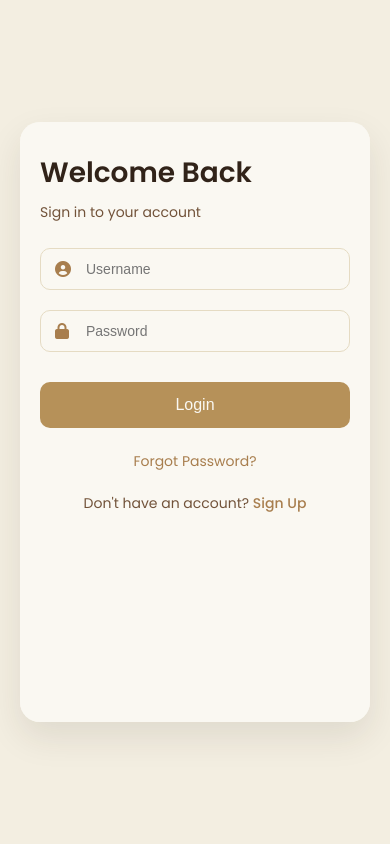
After one commit to Hugo343/larissa_new, a PHP site: page /auth.php?mode=login in a window 390 px wide. The commit adds this page. Run offline with PHP 8.4, Linux system fonts and the light colour scheme.

Commit message:
style
register dan login jadi 1 halaman

```diff
--- /dev/null
+++ b/auth.php
@@ -0,0 +1,439 @@
+<?php
+session_start();
+require_once 'config.php';
+
+$mode = isset($_GET['mode']) ? $_GET['mode'] : 'login';
+
+if ($_SERVER['REQUEST_METHOD'] === 'POST') {
+    if ($mode === 'login') {
+        $username = $_POST['username'];
+        $password = $_POST['password'];
+
+        $stmt = $pdo->prepare("SELECT * FROM users WHERE username = ?");
+        $stmt->execute([$username]);
+        $user = $stmt->fetch(PDO::FETCH_ASSOC);
+
+        if ($user && password_verify($password, $user['password'])) {
+            $_SESSION['user_id'] = $user['id'];
+            $_SESSION['username'] = $user['username'];
+            echo json_encode(['success' => true, 'redirect' => 'index.php']);
+            exit;
+        } else {
+            echo json_encode(['success' => false, 'error' => 'Invalid username or password']);
+            exit;
+        }
+    } elseif ($mode === 'register') {
+        $username = $_POST['username'];
+        $email = $_POST['email'];
+        $password = password_hash($_POST['password'], PASSWORD_DEFAULT);
+        $full_name = $_POST['full_name'];
+        $phone = $_POST['phone'];
+
+        $stmt = $pdo->prepare("INSERT INTO users (username, email, password, full_name, phone) VALUES (?, ?, ?, ?, ?)");
+        if ($stmt->execute([$username, $email, $password, $full_name, $phone])) {
+            echo json_encode(['success' => true, 'message' => 'Registration successful. Please log in.']);
+            exit;
+        } else {
+            echo json_encode(['success' => false, 'error' => 'Registration failed. Please try again.']);
+            exit;
+        }
+    }
+}
+?>
+<!DOCTYPE html>
+<html lang="id">
+<head>
+    <meta charset="UTF-8">
+    <meta name="viewport" content="width=device-width, initial-scale=1.0">
+    <title><?php echo $mode === 'login' ? 'Login' : 'Register'; ?> - Larissa Salon Studio</title>
+    <link rel="stylesheet" href="https://cdnjs.cloudflare.com/ajax/libs/font-awesome/6.0.0-beta3/css/all.min.css">
+    <style>
+        @import url('https://fonts.googleapis.com/css2?family=Poppins:wght@300;400;500;600&display=swap');
+
+        :root {
+            --tan-50: #faf8f2;
+            --tan-100: #f3eee1;
+            --tan-200: #e5dbc3;
+            --tan-300: #d4c39d;
+            --tan-400: #c7ad7f;
+            --tan-500: #b69159;
+            --tan-600: #a87e4e;
+            --tan-700: #8c6642;
+            --tan-800: #72533a;
+            --tan-900: #5d4431;
+            --tan-950: #312319;
+        }
+
+        * {
+            margin: 0;
+            padding: 0;
+            box-sizing: border-box;
+        }
+
+        body {
+            font-family: 'Poppins', sans-serif;
+            background: var(--tan-100);
+            min-height: 100vh;
+            display: flex;
+            align-items: center;
+            justify-content: center;
+            padding: 20px;
+        }
+
+        .auth-container {
+            background: var(--tan-50);
+            border-radius: 20px;
+            box-shadow: 0 15px 35px rgba(49, 35, 25, 0.1);
+            width: 100%;
+            max-width: 1000px;
+            min-height: 600px;
+            display: flex;
+            overflow: hidden;
+            position: relative;
+            transition: all 0.6s cubic-bezier(0.4, 0, 0.2, 1);
+        }
+
+        .auth-image {
+            flex: 1;
+            background-size: cover;
+            background-position: center;
+            position: relative;
+            transition: all 0.6s cubic-bezier(0.4, 0, 0.2, 1);
+        }
+
+        .auth-image::before {
+            content: '';
+            position: absolute;
+            top: 0;
+            left: 0;
+            right: 0;
+            bottom: 0;
+            background: rgba(49, 35, 25, 0.3);
+            z-index: 1;
+        }
+
+        .auth-form-container {
+            flex: 1;
+            padding: 40px;
+            position: relative;
+            min-width: 450px;
+            background: var(--tan-50);
+            transition: all 0.6s cubic-bezier(0.4, 0, 0.2, 1);
+        }
+
+        .auth-container.register-mode {
+            flex-direction: row-reverse;
+        }
+
+        .form-wrapper {
+            position: relative;
+            width: 100%;
+            height: 100%;
+            transition: all 0.6s cubic-bezier(0.4, 0, 0.2, 1);
+        }
+
+        .login-form, .register-form {
+            position: absolute;
+            top: 0;
+            left: 0;
+            width: 100%;
+            opacity: 0;
+            visibility: hidden;
+            transition: all 0.6s cubic-bezier(0.4, 0, 0.2, 1);
+            transform: translateX(50px);
+        }
+
+        .login-form.active,
+        .register-form.active {
+            opacity: 1;
+            visibility: visible;
+            transform: translateX(0);
+        }
+
+        h1 {
+            font-size: 28px;
+            color: var(--tan-950);
+            margin-bottom: 8px;
+            font-weight: 600;
+        }
+
+        p {
+            color: var(--tan-800);
+            margin-bottom: 25px;
+            font-size: 14px;
+        }
+
+        .form-group {
+            position: relative;
+            margin-bottom: 20px;
+        }
+
+        .form-group input {
+            width: 100%;
+            padding: 12px 15px 12px 45px;
+            border: 1.5px solid var(--tan-200);
+            border-radius: 10px;
+            font-size: 14px;
+            transition: all 0.3s;
+            background: var(--tan-50);
+            color: var(--tan-950);
+        }
+
+        .form-group input:focus {
+            border-color: var(--tan-400);
+            background: #fff;
+            box-shadow: 0 0 0 3px rgba(199, 173, 127, 0.1);
+            outline: none;
+        }
+
+        .form-group label {
+            position: absolute;
+            left: 15px;
+            top: 50%;
+            transform: translateY(-50%);
+            color: var(--tan-600);
+            transition: all 0.3s;
+            font-size: 16px;
+        }
+
+        .btn {
+            width: 100%;
+            padding: 14px;
+            background: var(--tan-500);
+            color: var(--tan-50);
+            border: none;
+            border-radius: 10px;
+            font-size: 16px;
+            font-weight: 500;
+            cursor: pointer;
+            transition: all 0.3s;
+            margin-top: 10px;
+        }
+
+        .btn:hover {
+            background: var(--tan-600);
+            transform: translateY(-2px);
+            box-shadow: 0 5px 15px rgba(168, 126, 78, 0.2);
+        }
+
+        .btn:active {
+            transform: translateY(0);
+        }
+
+        .auth-links {
+            text-align: center;
+            margin-top: 20px;
+        }
+
+        .auth-links a {
+            color: var(--tan-600);
+            text-decoration: none;
+            font-size: 14px;
+            transition: all 0.3s;
+        }
+
+        .auth-links a:hover {
+            color: var(--tan-700);
+            text-decoration: underline;
+        }
+
+        .alert {
+            padding: 12px 15px;
+            border-radius: 10px;
+            margin-bottom: 20px;
+            font-size: 14px;
+            display: none;
+        }
+
+        .alert-danger {
+            background-color: #fff2f2;
+            border: 1px solid #ffcdd2;
+            color: #d32f2f;
+        }
+
+        .alert-success {
+            background-color: #f0f9f0;
+            border: 1px solid #c3e6cb;
+            color: #155724;
+        }
+
+        .toggle-mode {
+            text-align: center;
+            margin-top: 20px;
+            font-size: 14px;
+        }
+
+        .toggle-mode a {
+            color: var(--tan-600);
+            text-decoration: none;
+            font-weight: 500;
+            transition: all 0.3s;
+        }
+
+        .toggle-mode a:hover {
+            color: var(--tan-700);
+            text-decoration: underline;
+        }
+
+        .floating-icon {
+            position: absolute;
+            z-index: 2;
+            color: var(--tan-50);
+            font-size: 24px;
+            animation: float 3s ease-in-out infinite;
+        }
+
+        @keyframes float {
+            0%, 100% { transform: translateY(0); }
+            50% { transform: translateY(-15px); }
+        }
+
+        .icon-1 { top: 20%; left: 15%; animation-delay: 0s; }
+        .icon-2 { top: 50%; right: 15%; animation-delay: 0.5s; }
+        .icon-3 { bottom: 20%; left: 25%; animation-delay: 1s; }
+
+        @media (max-width: 768px) {
+            .auth-container {
+                flex-direction: column !important;
+                max-width: 400px;
+            }
+
+            .auth-image {
+                display: none;
+            }
+
+            .auth-form-container {
+                min-width: unset;
+                width: 100%;
+                padding: 30px 20px;
+            }
+        }
+    </style>
+</head>
+<body>
+    <div class="auth-container <?php echo $mode === 'register' ? 'register-mode' : ''; ?>">
+        <div class="auth-image" style="background-image: url('images/dash-2.png')">
+            <div class="floating-icon icon-1"><i class="fas fa-spa"></i></div>
+            <div class="floating-icon icon-2"><i class="fas fa-pump-soap"></i></div>
+            <div class="floating-icon icon-3"><i class="fas fa-hand-sparkles"></i></div>
+        </div>
+        <div class="auth-form-container">
+            <div class="form-wrapper">
+                <div class="login-form <?php echo $mode === 'login' ? 'active' : ''; ?>">
+                    <h1>Welcome Back</h1>
+                    <p>Sign in to your account</p>
+                    <div id="login-alert" class="alert"></div>
+                    <form id="login-form" action="?mode=login" method="post">
+                        <div class="form-group">
+                            <label for="username"><i class="fas fa-user-circle"></i></label>
+                            <input type="text" id="username" name="username" placeholder="Username" required>
+                        </div>
+                        <div class="form-group">
+                            <label for="password"><i class="fas fa-lock"></i></label>
+                            <input type="password" id="password" name="password" placeholder="Password" required>
+                        </div>
+                        <button type="submit" class="btn">Login</button>
+                    </form>
+                    <div class="auth-links">
+                        <a href="#" class="forgot-password">Forgot Password?</a>
+                    </div>
+                    <div class="toggle-mode">
+                        <p>Don't have an account? <a href="#" class="switch-mode" data-mode="register">Sign Up</a></p>
+                    </div>
+                </div>
+                <div class="register-form <?php echo $mode === 'register' ? 'active' : ''; ?>">
+                    <h1>Create an Account</h1>
+                    <p>Join Larissa Salon Studio today</p>
+                    <div id="register-alert" class="alert"></div>
+                    <form id="register-form" action="?mode=register" method="post">
+                        <div class="form-group">
+                            <label for="full_name"><i class="fas fa-user"></i></label>
+                            <input type="text" id="full_name" name="full_name" placeholder="Full Name" required>
+                        </div>
+                        <div class="form-group">
+                            <label for="reg_username"><i class="fas fa-user-circle"></i></label>
+                            <input type="text" id="reg_username" name="username" placeholder="Username" required>
+                        </div>
+                        <div class="form-group">
+                            <label for="email"><i class="fas fa-envelope"></i></label>
+                            <input type="email" id="email" name="email" placeholder="Email" required>
+                        </div>
+                        <div class="form-group">
+                            <label for="phone"><i class="fas fa-phone"></i></label>
+                            <input type="tel" id="phone" name="phone" placeholder="Phone Number" required>
+                        </div>
+                        <div class="form-group">
+                            <label for="reg_password"><i class="fas fa-lock"></i></label>
+                            <input type="password" id="reg_password" name="password" placeholder="Password" required>
+                        </div>
+                        <button type="submit" class="btn">Register</button>
+                    </form>
+                    <div class="toggle-mode">
+                        <p>Already have an account? <a href="#" class="switch-mode" data-mode="login">Sign In</a></p>
+                    </div>
+                </div>
+            </div>
+        </div>
+    </div>
+
+    <script src="https://code.jquery.com/jquery-3.6.0.min.js"></script>
+    <script>
+        $(document).ready(function() {
+            // Handle input focus effects
+            $('.form-group input').on('focus', function() {
+                $(this).parent().find('label').css('color', '#a87e4e');
+            }).on('blur', function() {
+                $(this).parent().find('label').css('color', '#a87e4e');
+            });
+
+            // Handle form submission
+            $('.auth-form-container form').on('submit', function(e) {
+                e.preventDefault();
+                var $form = $(this);
+                var $button = $form.find('button[type="submit"]');
+                var $alert = $form.siblings('.alert');
+                var originalText = $button.text();
+
+                $button.prop('disabled', true).text('Processing...');
+                $alert.hide();
+
+                $.ajax({
+                    url: $form.attr('action'),
+                    method: 'POST',
+                    data: $form.serialize(),
+                    dataType: 'json',
+                    success: function(response) {
+                        if (response.success) {
+                            if (response.redirect) {
+                                window.location.href = response.redirect;
+                            } else {
+                                $alert.removeClass('alert-danger').addClass('alert-success').text(response.message).fadeIn();
+                                $form[0].reset();
+                            }
+                        } else {
+                            $alert.removeClass('alert-success').addClass('alert-danger').text(response.error).fadeIn();
+                        }
+                    },
+                    error: function() {
+                        $alert.removeClass('alert-success').addClass('alert-danger').text('An error occurred. Please try again.').fadeIn();
+                    },
+                    complete: function() {
+                        $button.prop('disabled', false).text(originalText);
+                    }
+                });
+            });
+
+            // Handle mode switching
+            $('.switch-mode').on('click', function(e) {
+                e.preventDefault();
+                var mode = $(this).data('mode');
+                $('.auth-container').toggleClass('register-mode', mode === 'register');
+                $('.login-form').toggleClass('active', mode === 'login');
+                $('.register-form').toggleClass('active', mode === 'register');
+                history.pushState(null, '', '?mode=' + mode);
+                $('.alert').hide();
+            });
+        });
+    </script>
+</body>
+</html>
--- a/header.php
+++ b/header.php
@@ -14,7 +14,7 @@
         <li><a href="dashboard.php"><?php echo htmlspecialchars($_SESSION['username']); ?></a></li>
         <li><a href="logout.php">Logout</a></li>
     <?php else: ?>
-        <li><a href="login.php">Login</a></li>
+        <li><a href="auth.php">Login</a></li>
     <?php endif; ?>
             </ul>
             <button class="menu-toggle">
```
Also changed, not shown: login.php (deleted, +0 -68 lines), register.php (deleted, +0 -22 lines), styles/main.css (line endings or trailing spaces).
